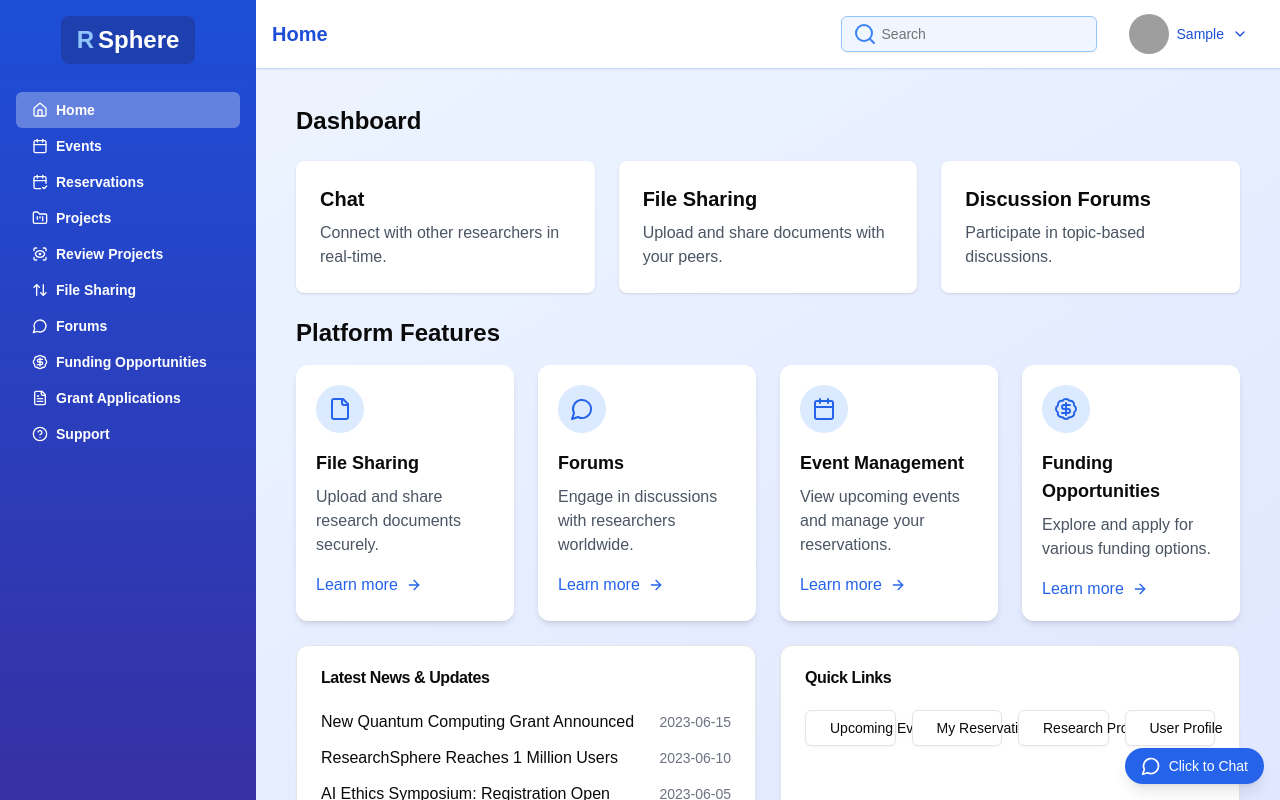
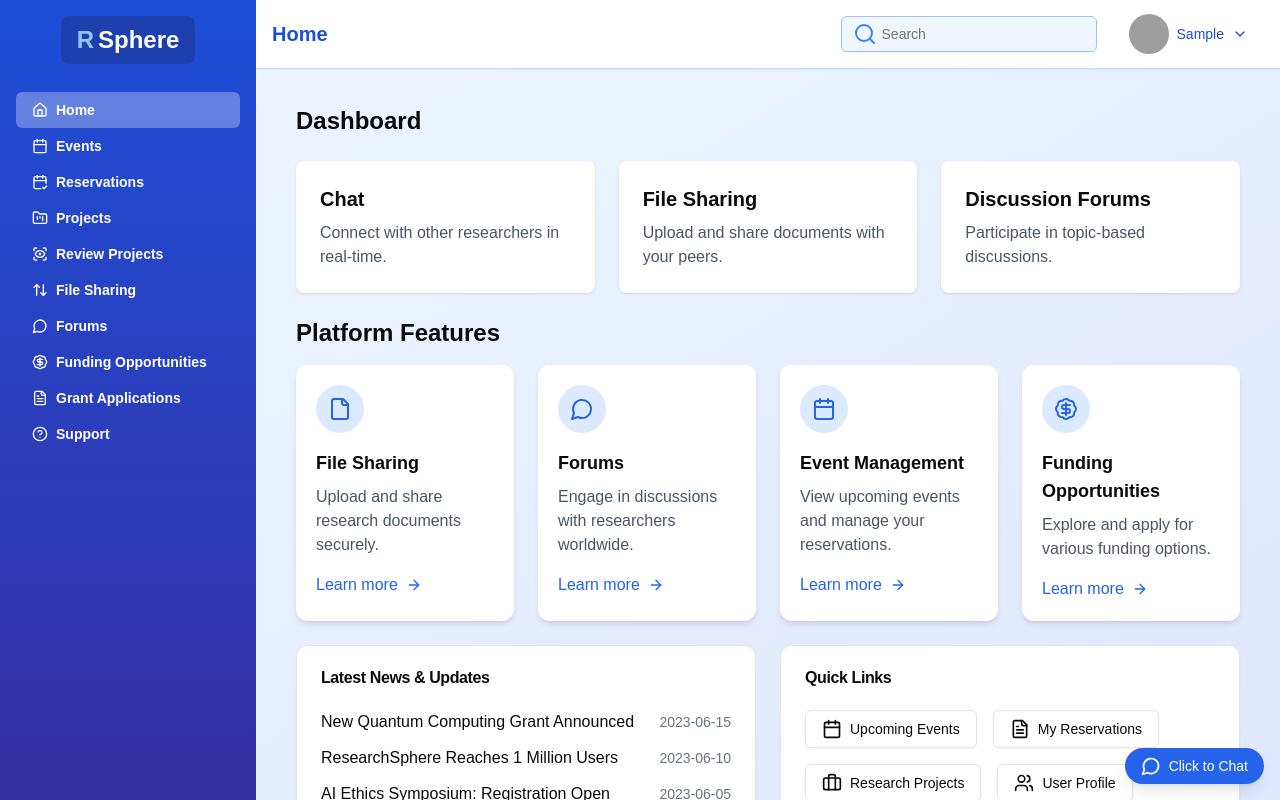
Before and after one commit to DEEP-24/wdm-research, a Next.js app: page / in a window 1280 px wide. Built offline with nearby package versions, Linux system fonts and the light colour scheme; sample sign-in values are in the browser's storage; grey boxes are pictures that could not be loaded.

Commit message:
chore: fix quick links card in the dashboard page

```diff
--- a/app/(dashboard)/page.tsx
+++ b/app/(dashboard)/page.tsx
@@ -1,31 +1,32 @@
 "use client";
 
-import { useState, useEffect } from "react";
+import { Badge } from "@/components/ui/badge";
+import { Button } from "@/components/ui/button";
+import { Card, CardContent, CardHeader, CardTitle } from "@/components/ui/card";
+import type { User } from "@/types/user";
+import {
+  ArrowRightIcon,
+  BadgeDollarSignIcon,
+  BriefcaseIcon,
+  CalendarIcon,
+  ChevronRightIcon,
+  FileIcon,
+  FileTextIcon,
+  MessageCircleIcon,
+  UsersIcon,
+} from "lucide-react";
+import Link from "next/link";
 import { useRouter } from "next/navigation";
-import Link from "next/link";
-import { Card, CardContent, CardHeader, CardTitle } from "@/components/ui/card";
-import { Button } from "@/components/ui/button";
+import { useEffect, useState } from "react";
 import {
+  Area,
   AreaChart,
-  Area,
+  CartesianGrid,
+  ResponsiveContainer,
+  Tooltip,
   XAxis,
   YAxis,
-  CartesianGrid,
-  Tooltip,
-  ResponsiveContainer,
 } from "recharts";
-import {
-  CalendarIcon,
-  FileTextIcon,
-  UsersIcon,
-  BriefcaseIcon,
-  ArrowRightIcon,
-  BadgeDollarSignIcon,
-  FileIcon,
-  MessageCircleIcon,
-} from "lucide-react";
-import type { User } from "@/types/user";
-import { Badge } from "@/components/ui/badge";
 
 const activityData = [
   { name: "Mon", value: 10 },
@@ -196,16 +197,11 @@ function renderAdminUserDashboard() {
             <CardTitle>Quick Links</CardTitle>
           </CardHeader>
           <CardContent>
-            <div className="grid grid-cols-2 md:grid-cols-4 gap-4">
-              {quickLinks.adminUser.map((link, index) => (
-                // biome-ignore lint/suspicious/noArrayIndexKey: <explanation>
-                <Link key={index} href={link.href}>
-                  <Button variant="outline" className="w-full justify-start">
-                    <link.icon className="mr-2 h-4 w-4" />
-                    {link.title}
-                  </Button>
-                </Link>
-              ))}
+            <div className="flex flex-wrap gap-4">
+              <QuickLinkButton href="/events" icon={CalendarIcon} label="Upcoming Events" />
+              <QuickLinkButton href="/reservations" icon={FileTextIcon} label="My Reservations" />
+              <QuickLinkButton href="/projects" icon={BriefcaseIcon} label="Research Projects" />
+              <QuickLinkButton href="/profile" icon={UsersIcon} label="User Profile" />
             </div>
           </CardContent>
         </Card>
@@ -256,6 +252,23 @@ function renderAdminUserDashboard() {
         </CardContent>
       </Card>
     </>
+  );
+}
+
+interface QuickLinkButtonProps {
+  href: string;
+  icon: React.ElementType;
+  label: string;
+}
+
+function QuickLinkButton({ href, icon: Icon, label }: QuickLinkButtonProps) {
+  return (
+    <Link href={href}>
+      <Button variant="outline" className="flex items-center gap-2 px-4 py-2 h-auto">
+        <Icon className="h-5 w-5" />
+        <span>{label}</span>
+      </Button>
+    </Link>
   );
 }
 
```
Also changed, not shown: 1 other file (tests, documents, lock files or other folders).
